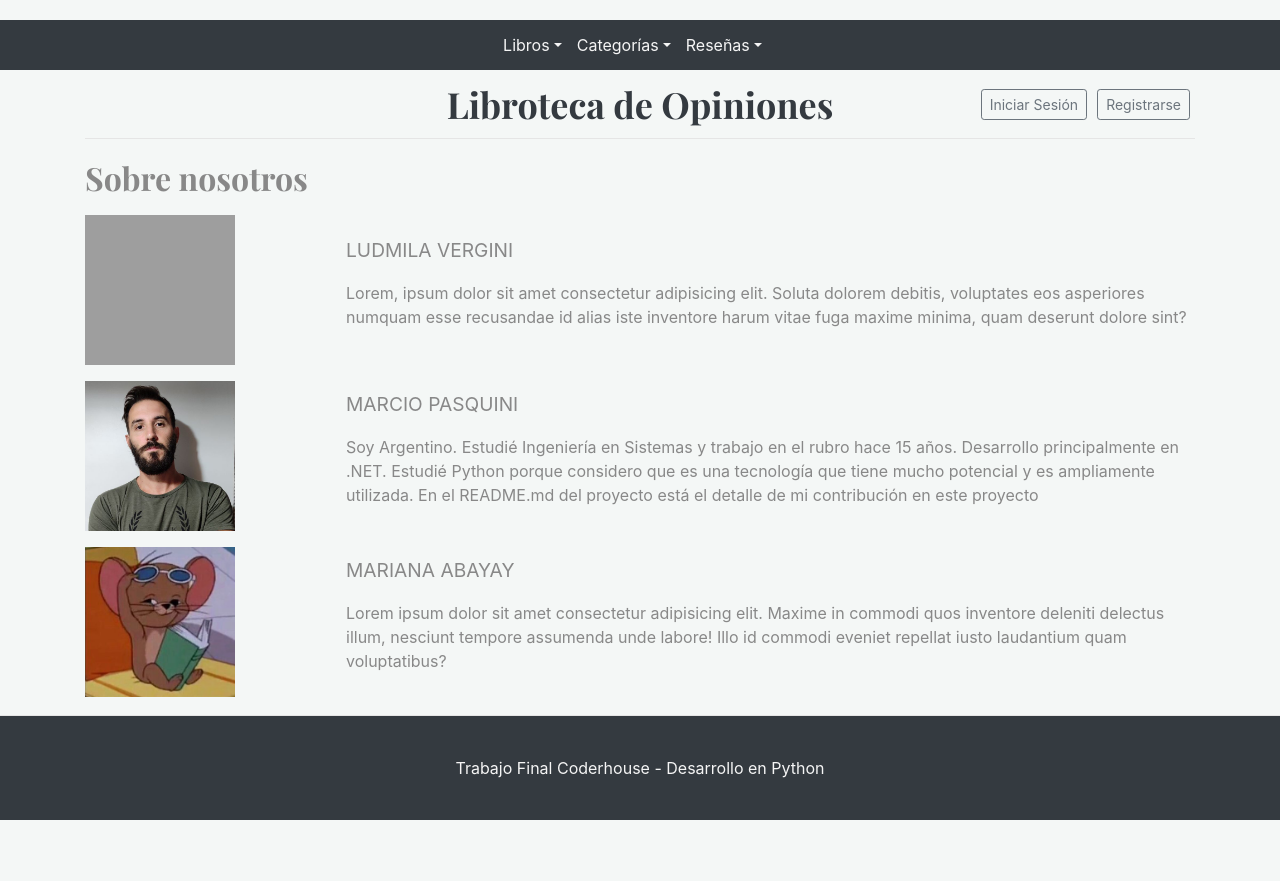
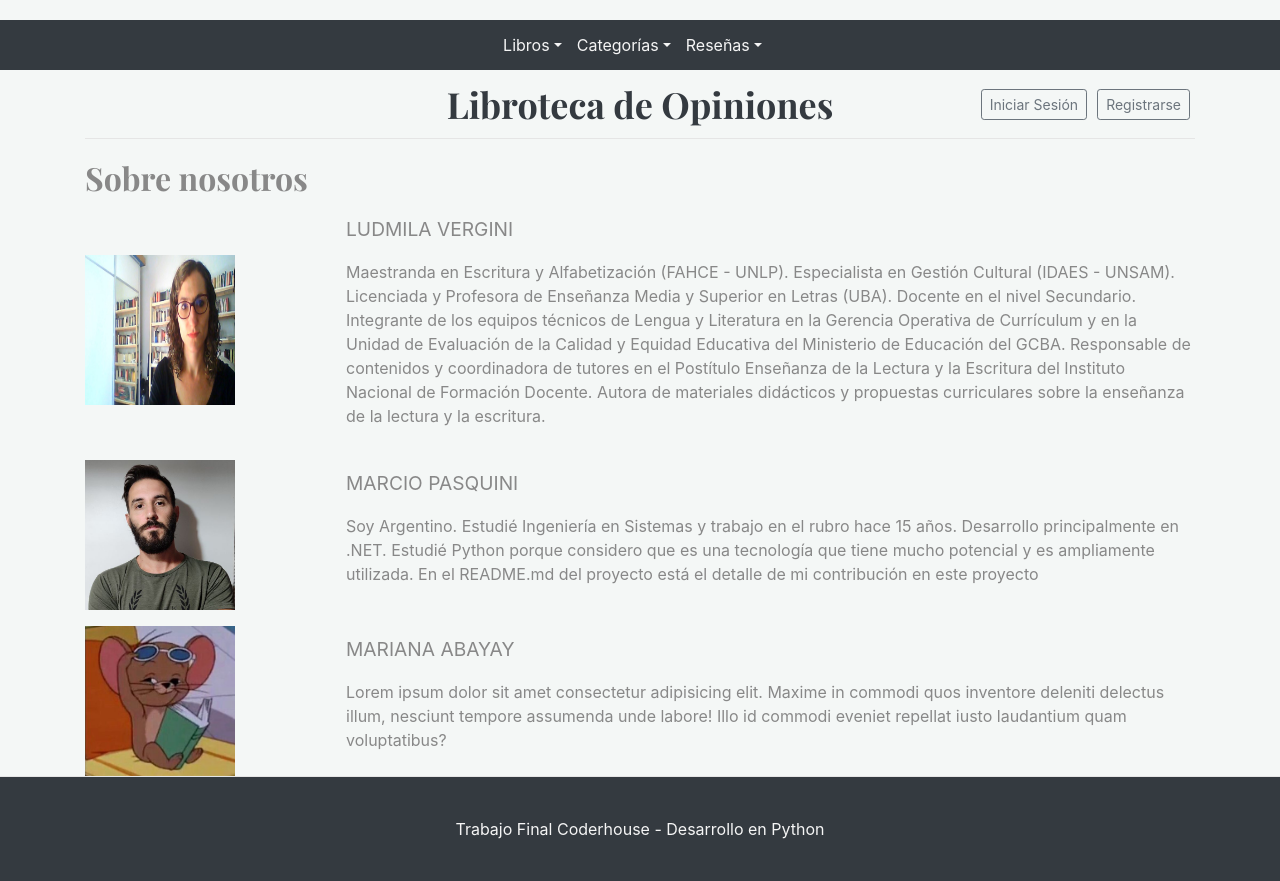
Before and after one commit to lvergini/ProyectoFinalAbayayPasquiniVergini, a Django app: page /about/ in a window 1280 px wide. Before the commit the page ends 820 px from the top, so only its background shows below. Run offline with Django 4.2, Linux system fonts and the light colour scheme; data comes from the database, SQL or seed files in the repository; both versions use the stored data as it was after the commit; some libraries are stand-ins or nearby versions; grey boxes are pictures that could not be loaded.

Commit message:
Sumo chamuchanding al about

```diff
--- a/ProyectoBlogReseñas/Blog/templates/Blog/about.html
+++ b/ProyectoBlogReseñas/Blog/templates/Blog/about.html
@@ -8,11 +8,12 @@
 
 <div class="personas">
     <div class="imgPersona">
-        <img src="#" alt="perfil" width="150px" height="150px">
+        <img src="/media/WIN_20200402_13_09_14_Pro.jpg" alt="perfil" width="150px" height="150px">
     </div>
     <div class="textoPersona">
         <p class="nombreParticipante">Ludmila Vergini</p>
-        <p class="descripcionParticipante"> Lorem, ipsum dolor sit amet consectetur adipisicing elit. Soluta dolorem debitis, voluptates eos asperiores numquam esse recusandae id alias iste inventore harum vitae fuga maxime minima, quam deserunt dolore sint?</p>
+        <p class="descripcionParticipante"> Maestranda en Escritura y Alfabetización (FAHCE - UNLP). Especialista en Gestión Cultural (IDAES - UNSAM). Licenciada y Profesora de Enseñanza Media y Superior en Letras (UBA). Docente en el nivel Secundario. Integrante de los equipos técnicos de Lengua y Literatura en la Gerencia Operativa de Currículum y en la Unidad de Evaluación de la Calidad y Equidad Educativa del Ministerio de Educación del GCBA. Responsable de contenidos y coordinadora de tutores en el Postítulo Enseñanza de la Lectura y la Escritura del Instituto Nacional de Formación Docente. Autora de materiales didácticos y propuestas curriculares sobre la enseñanza de la lectura y la escritura.
+        </p>
     </div>
 </div>
 </p>
```
Also changed, not shown: ProyectoBlogReseñas/db.sqlite3, ProyectoBlogReseñas/media/WIN_20200402_13_09_14_Pro.jpg (added), ProyectoBlogReseñas/media/imagenesLibros/La_masacre_de_Kruger.jpg (added), ProyectoBlogReseñas/media/imagenesLibros/desiertosonoro.png (added).
